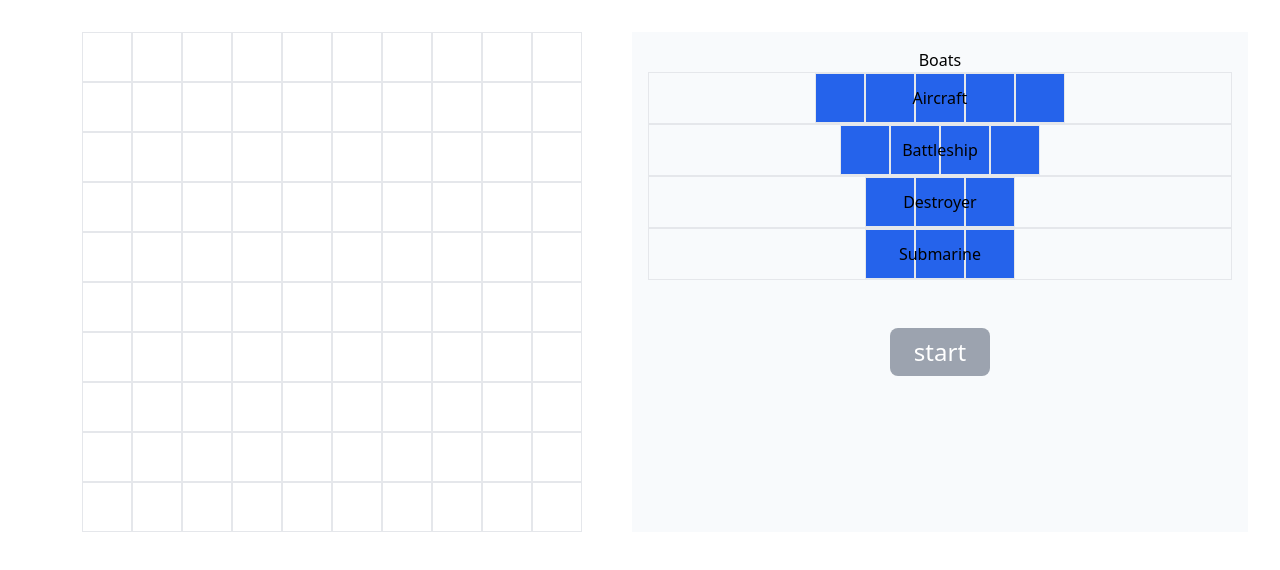
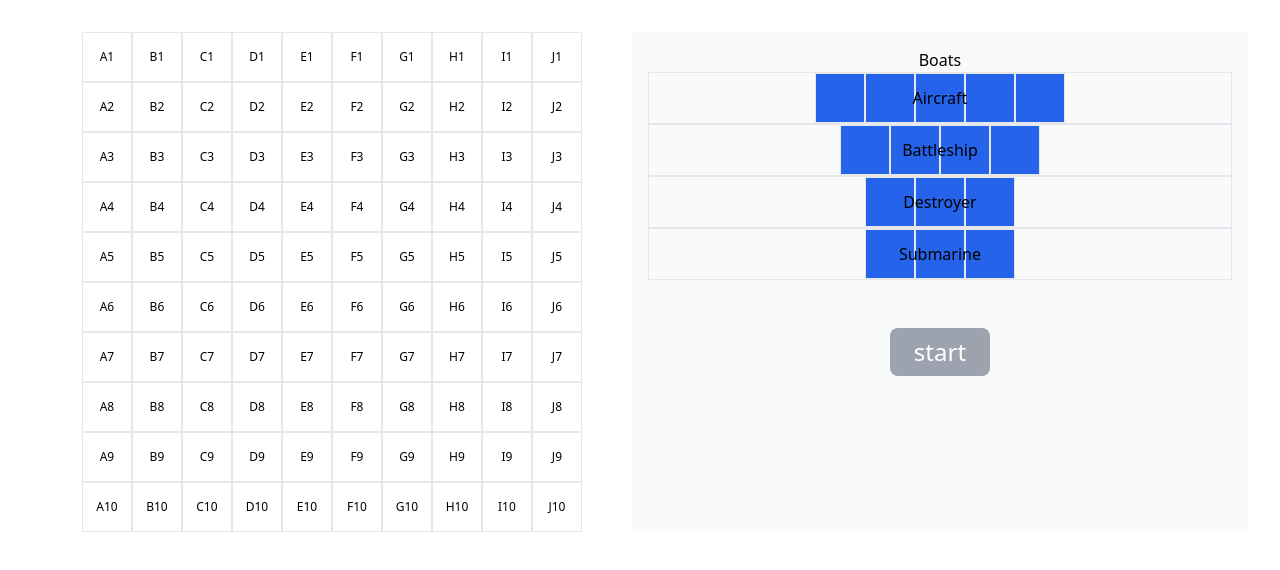
Before and after one commit to davidthegreat/Battleship, a React (Vite) app: page / in a window 1280 px wide. Shown: the top 570 px of the page. Built offline with nearby package versions, Linux system fonts and the light colour scheme.

Commit message:
move board to its own component

```diff
--- a/src/App.tsx
+++ b/src/App.tsx
@@ -5,6 +5,7 @@ import { randomNumber } from './utils';
 import { TPOSITION, BOARD_ITEM, TPLAYER_TYPE } from './types';
 import { BOARD_SIZE, BOATS, POSITION, PLAYER, SHOT_VALUE } from './constants';
 import { createBoard, generateItems } from './methods';
+import { Board } from './components';
 
 let boatsForPlayer = structuredClone(BOATS.map(b => ({
   ...b,
@@ -276,7 +277,7 @@ function App() {
   }, []);
 
 
-//////////////////////////////////////////////
+// computer and player score
 const totalPosibleScores = BOATS.map((boat) => boat.squares).reduce((a, b) => a + b, 0);
 
 const humanScores = useMemo(() => {
@@ -301,7 +302,7 @@ const humanWins = useMemo(() => {
 
 
 
-  /////////////////////////////////////////////////
+  //
   const computerTurnAction = useCallback(async () => {
     await new Promise((resolve) => setTimeout(() => resolve(null), 1000));
 
@@ -342,6 +343,15 @@ const humanWins = useMemo(() => {
     window.location.reload();
   };
 
+  const onClickBoxOnHumanBoard = ({ box }: BOARD_BOX) => {
+    if (gameReady) {
+      onClickBoxToShotHandler({ box });
+    } else {
+      onClickToSetBoatHandler();
+    }
+  }
+
+
   if (computerWins) {
     return <div className='flex'>
       <div className='absolute z-10 inset-0 w-full h-full bg-white text-red-600 flex items-center justify-center flex-col'>
@@ -360,7 +370,7 @@ const humanWins = useMemo(() => {
 
   if (humanWins) {
     return <div className='flex'>
-      <div className='absolute z-10 inset-0 w-full h-full bg-white text-red-600 flex items-center justify-center flex-col'>
+      <div className='absolute z-10 inset-0 w-full h-full bg-white text-green-600 flex items-center justify-center flex-col'>
         <div className='text-8xl'>
           You win!!!
         </div>
@@ -381,35 +391,14 @@ const humanWins = useMemo(() => {
           {turn === PLAYER.COMPUTER && <div className='absolute inset-0 w-full h-full bg-white bg-opacity-80 flex items-center justify-center'>
             Computer is thinking
           </div>}
-          {board.map((r, rowKey) => {
-            return <div key={rowKey} className='flex'>
-              {r.map((c: any) => <div
-                className='flex'
-                key={c.label}
-                data-position={
-                  `{ "col": ${c.col}, "row": ${c.row}, "box": ${c.box} }`
-                }
-                onMouseOver={() => onMouseOverToSetBoatHandler(c)}
-                onClick={() => gameReady
-                  ? onClickBoxToShotHandler({ box: c.box })
-                  : onClickToSetBoatHandler()
-                }
-                >
-                <div
-                  className={[
-                    "w-[50px] h-[50px] flex items-center justify-center text-xs border border-solid flex-col",
-                    c.player[PLAYER.HUMAN].shot === SHOT_VALUE.TOUCH ? 'border-red-400 border-2' : '',
-                    c.player[PLAYER.HUMAN].shot === SHOT_VALUE.WATER ? 'border-blue-400 border-2' : '',
-                    c.player[PLAYER.COMPUTER].shot === SHOT_VALUE.TOUCH ? 'bg-red-400' : '',
-                    c.over && !isConflict && boatToSet ? 'bg-slate-200' : '',
-                    c.over && isConflict && boatToSet ? 'bg-red-200 relative' : '',
-                    !hideBoats && c.player[PLAYER.HUMAN].filled ? 'bg-blue-500' : '',
-                    hideBoats && c.player[PLAYER.HUMAN].filled ? 'bg-blue-50' : '',
-                  ].join(' ')}>
-                </div>
-              </div>)}
-            </div>
-          })}
+          <Board
+                  board={board}
+                  isConflict={isConflict}
+                  onMouseOver={onMouseOverToSetBoatHandler}
+                  onClick={onClickBoxOnHumanBoard}
+                  boatToSet={boatToSet}
+                  hideBoats={hideBoats}
+                />
         </div>
 
       {!gameReady && <div className='w-full bg-slate-50 p-4'>
--- a/src/components/board-view.component.tsx
+++ /dev/null
@@ -1,89 +0,0 @@
-import { useState } from "react";
-
-import { HumanBoard } from "@/components";
-import { PLAYER } from "@/constants";
-import { BoardBoxItem, BoardRow, BoatsInGame, Player } from "@/types";
-
-type Props = {
-	onMouseLeave: () => void;
-	onMouseOver: (item: BoardBoxItem) => void;
-	onClick: (item: BoardBoxItem) => void;
-	board: BoardRow[];
-	counter: {
-		value: number;
-		label: string;
-	};
-	turn: Player | null;
-	disableClick: boolean;
-	gameReady: boolean;
-	boatsInGame: BoatsInGame;
-}
-
-const PlayerBoardView = ({
-	onClick,
-	onMouseLeave,
-	onMouseOver,
-	board,
-	gameReady,
-	counter,
-	turn,
-	disableClick,
-	boatsInGame,
-}: Props) => {
-	const [hideBoats, setHideBoats] = useState<boolean>(false);
-
-	return (
-		<div>
-			<div
-				data-testid="player-board-view"
-				className="flex flex-col w-full justify-center items-center relative"
-				onMouseLeave={onMouseLeave}
-			>
-				{/* {counter.label && (
-					<div className="absolute inset-0 w-full h-full bg-white bg-opacity-80 flex items-center justify-center">
-						<div className="text-8xl">{counter.label}</div>
-					</div>
-				)} */}
-				{/* {turn === PLAYER.COMPUTER && (
-					<div className="absolute inset-0 w-full h-full bg-white bg-opacity-80 flex items-center justify-center">
-						Computer is thinking
-					</div>
-				)} */}
-
-				{/* <HumanBoard
-					board={board}
-					disableClick={disableClick}
-					onMouseOver={onMouseOver}
-					onClick={onClick}
-					hideBoats={hideBoats}
-					boatsInGame={boatsInGame}
-				/> */}
-			</div>
-			{/* {gameReady && !counter.label && (
-				<div>
-					<div className="w-full flex items-start">
-						<button
-							onClick={() => setHideBoats((prev) => !prev)}
-							className="p-2 bg-blue-800 text-white hover:bg-blue-950"
-						>
-							{!hideBoats && <div>hide boats</div>}
-							{hideBoats && <div>show boats</div>}
-						</button>
-					</div>
-					<div className="w-full">
-						{turn === PLAYER.HUMAN && (
-							<span className="text-green-600">your turn</span>
-						)}
-						{turn === PLAYER.COMPUTER && (
-							<span className="text-red-600">
-								wait!, the computer is thinking
-							</span>
-						)}
-					</div>
-				</div>
-			)} */}
-		</div>
-	);
-};
-
-export default PlayerBoardView;
--- /dev/null
+++ b/src/components/board.component.tsx
@@ -0,0 +1,46 @@
+import { PLAYER, SHOT_VALUE } from "../constants";
+import { BOARD_ITEM, BOARD_ROW } from "../types";
+
+type Props = {
+	board: BOARD_ROW[];
+	isConflict: boolean;
+	boatToSet: boolean;
+	hideBoats: boolean;
+	onMouseOver: (item: BOARD_ITEM) => void;
+	onClick: (item: BOARD_ITEM) => void;
+};
+
+const Board = ({
+	board,
+	isConflict,
+	onMouseOver,
+	onClick,
+	boatToSet,
+	hideBoats,
+}: Props) => {
+	return <>
+		{board.map((row, rowKey) => {
+			return <div key={rowKey} className='flex'>
+				{row.map((item: BOARD_ITEM) =>
+					<div
+						key={item.label}
+						onMouseOver={() => onMouseOver(item)}
+						onClick={() => onClick(item)}
+						className={[
+							"w-[50px] h-[50px] flex items-center justify-center text-xs border border-solid hover:border-2 hover:cursor-pointer hover:border-slate-600 flex-col",
+							item.player[PLAYER.HUMAN].shot === SHOT_VALUE.TOUCH ? 'border-red-400 border-2 cursor-not-allowed' : '',
+							item.player[PLAYER.HUMAN].shot === SHOT_VALUE.WATER ? 'border-blue-400 border-2' : '',
+							item.player[PLAYER.COMPUTER].shot === SHOT_VALUE.TOUCH ? 'bg-red-400' : '',
+							item.over && !isConflict && boatToSet ? 'bg-slate-200' : '',
+							item.over && isConflict && boatToSet ? 'bg-red-200 !cursor-not-allowed' : '',
+							!hideBoats && item.player[PLAYER.HUMAN].filled ? 'bg-blue-500' : '',
+							hideBoats && item.player[PLAYER.HUMAN].filled ? 'bg-blue-50' : '',
+						].join(' ')}
+					>{item.label}</div>
+				)}
+			</div>
+		})}
+	</>
+}
+
+export default Board;
--- a/src/components/index.ts
+++ b/src/components/index.ts
@@ -1 +1 @@
-export { default as PlayerBoardView } from "./board-view.component";
+export { default as Board } from "./board.component";
--- /dev/null
+++ b/src/types/board-row.type.ts
@@ -0,0 +1,5 @@
+import BOARD_BOX_ITEM from "./board-item.type";
+
+type BOARD_ROW = BOARD_BOX_ITEM[];
+
+export default BOARD_ROW;
--- a/src/types/index.ts
+++ b/src/types/index.ts
@@ -3,4 +3,5 @@ export type { default as TPOSITION } from "./position.type";
 export type { default as TPLAYER_TYPE } from "./player-type.type";
 export type { default as BOAT } from "./boat.type";
 export type { default as BOARD_ITEM } from "./board-item.type";
-export type { default as TSHOT_VALUE } from "./shot-value.type"
+export type { default as TSHOT_VALUE } from "./shot-value.type";
+export type { default as BOARD_ROW } from "./board-row.type";
```
Also changed, not shown: 1 other file (tests, documents, lock files or other folders).
